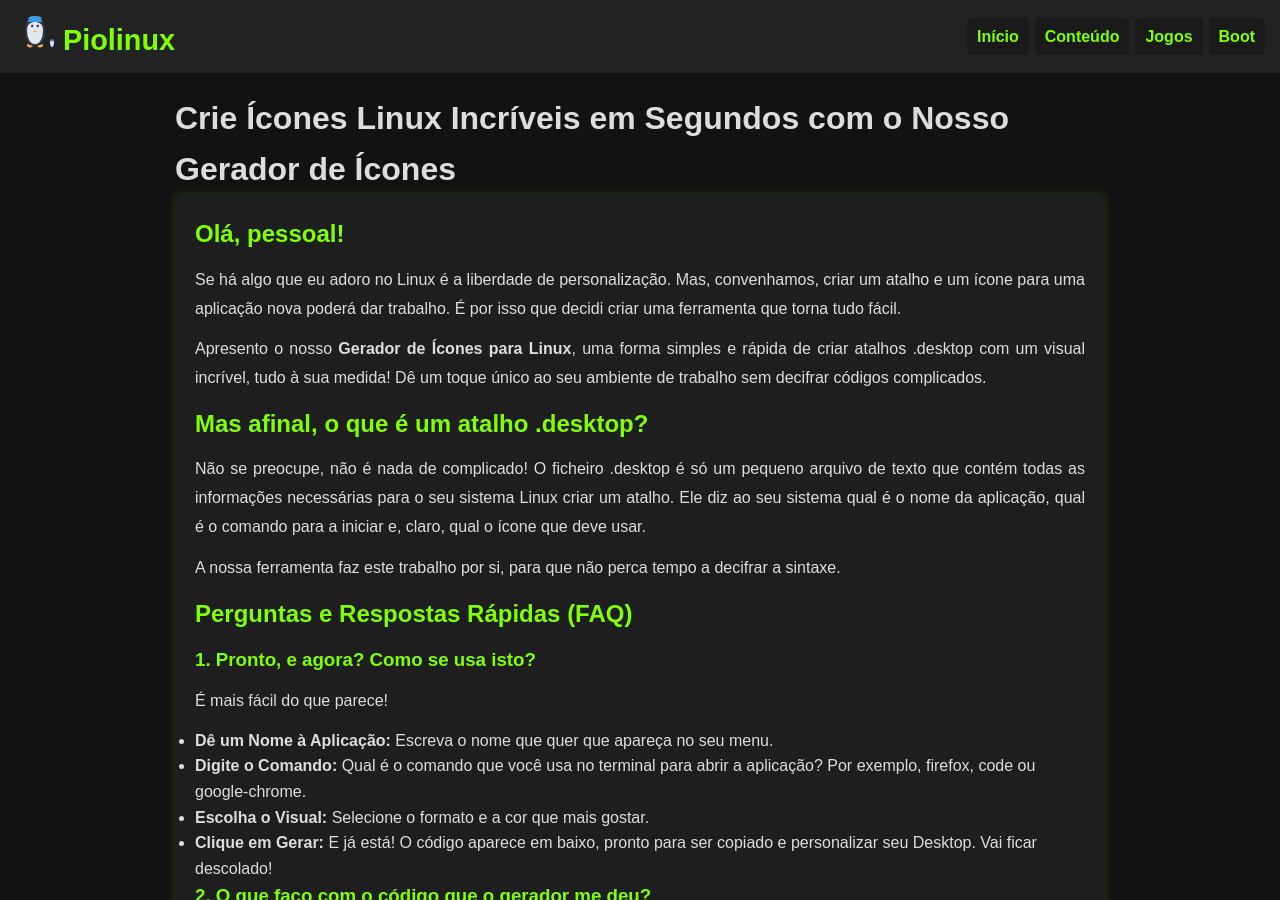
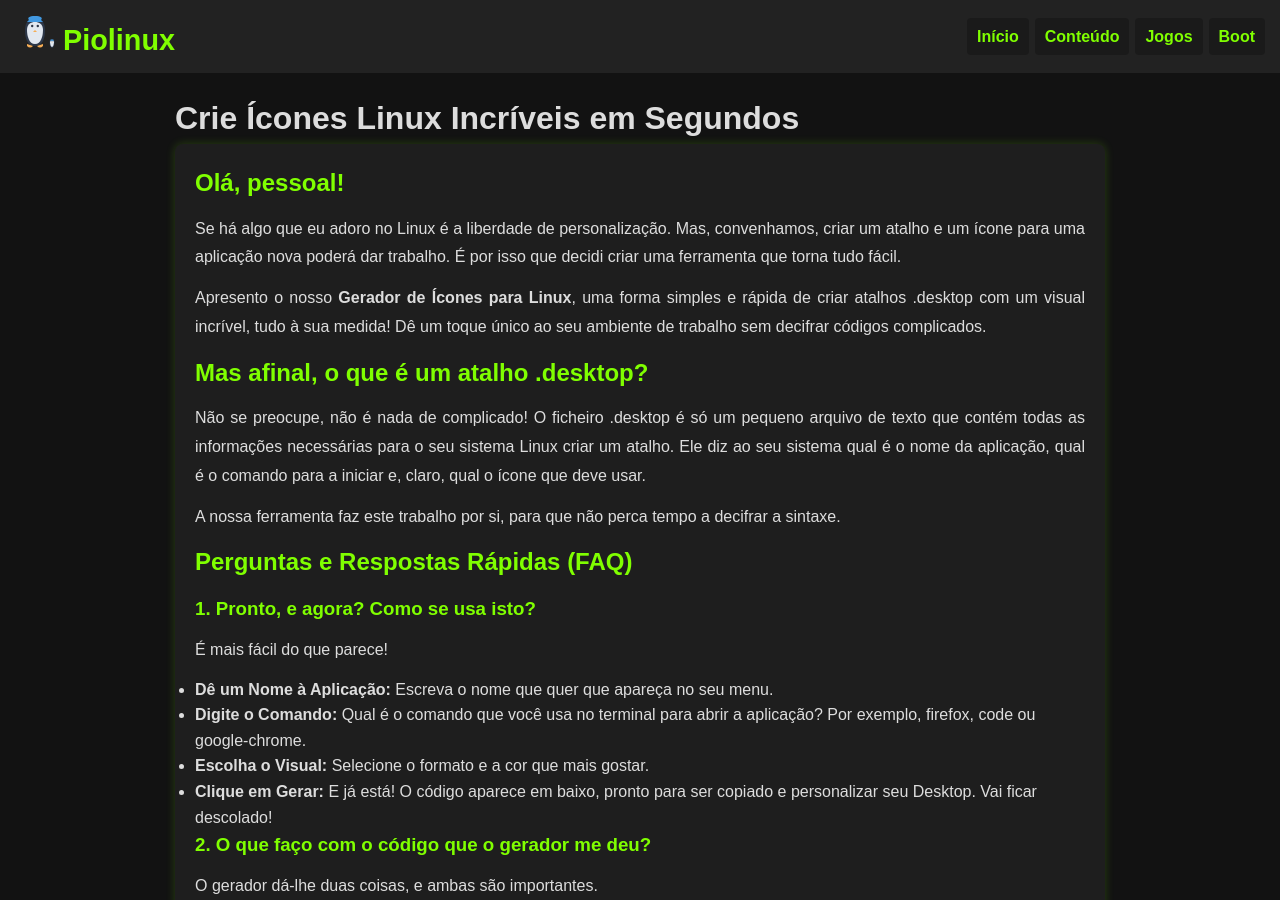
Before and after one commit to Piolinux/piolinux-site, a Jekyll site: the page built from _posts/2025-08-20-crie-icones-linux-incriveis-em-segundos.md, in a window 1280 px wide and 900 px high. Built offline with Jekyll 4.4.1, drawn with Linux system fonts in a browser that asks for light colours.

Commit message:
Update and rename 2025-08-20-crie-icones-linux-incriveis-em-segundos-com-o-nosso-gerador-de-icones.md to 2025-08-20-crie-icones-linux-incriveis-em-segundos.md

```diff
--- a/_posts/2025-08-20-crie-icones-linux-incriveis-em-segundos-com-o-nosso-gerador-de-icones.md
+++ b/_posts/2025-08-20-crie-icones-linux-incriveis-em-segundos.md
@@ -1,6 +1,6 @@
 ---
 layout: default
-title: "Crie Ícones Linux Incríveis em Segundos com o Nosso Gerador de Ícones"
+title: "Crie Ícones Linux Incríveis em Segundos"
 date: 2025-08-20 19:55:00 -0300
 author: Piolinux
 categories: [Linux, Tutoriais, Ferramentas]
```
